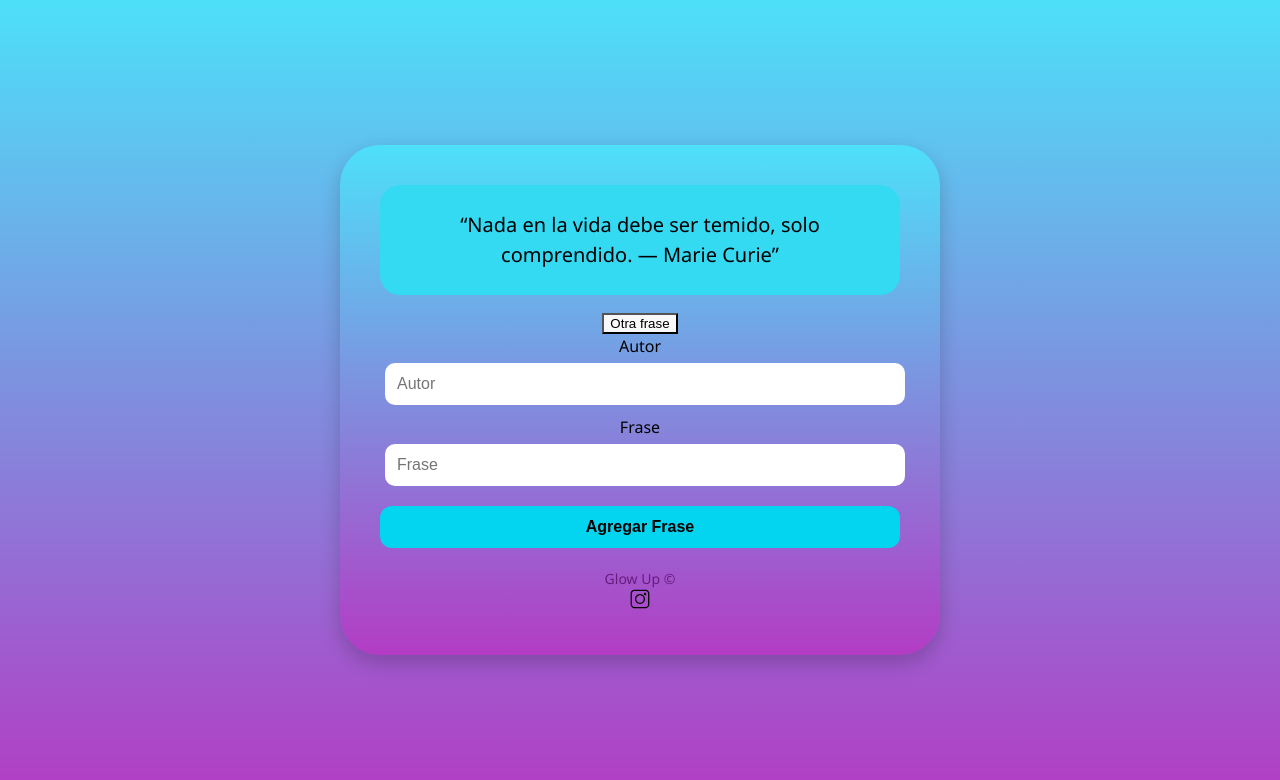
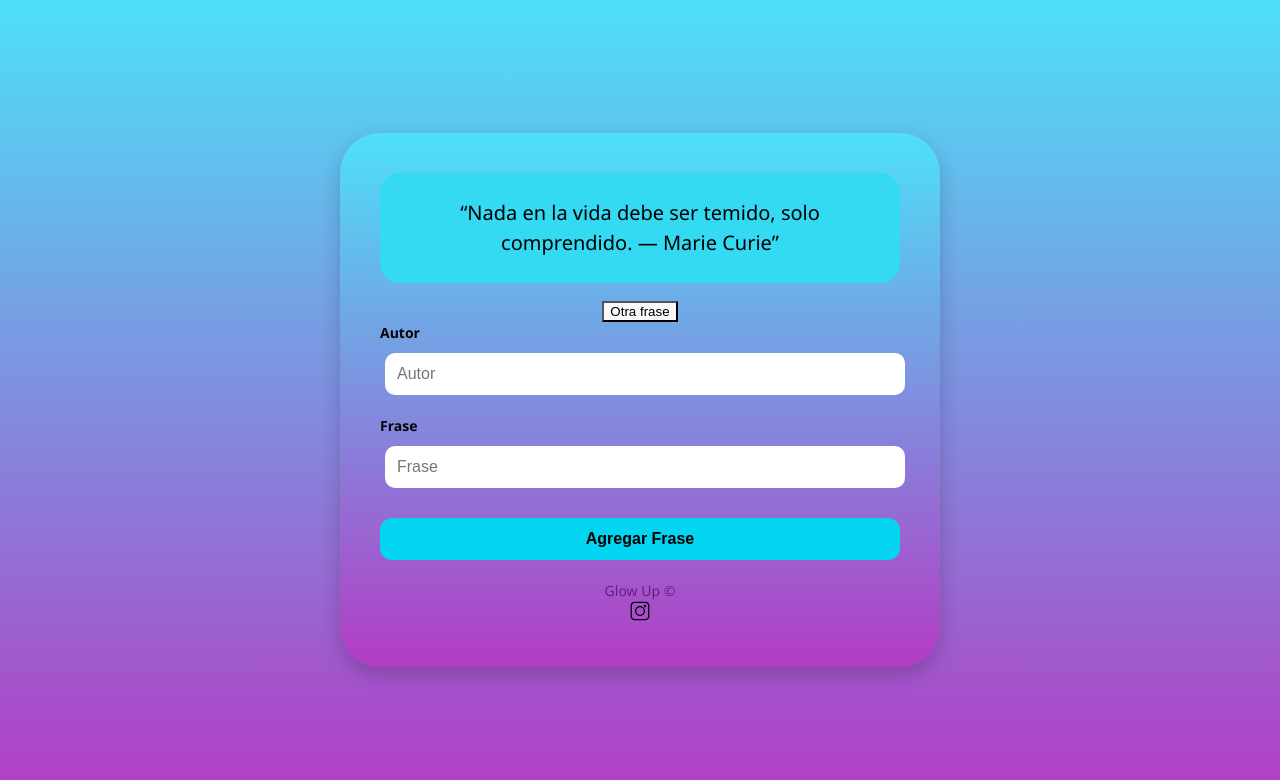
Before and after one commit to sofiatoroviafara01/empowering-phrases, a React (Vite) app: page / in a window 1280 px wide. Shown: the top 780 px of the page. Built offline with nearby package versions, Linux system fonts and the light colour scheme.

Commit message:
Ajustando los labels e inputs en el css

```diff
--- a/src/components/Form/Form.css
+++ b/src/components/Form/Form.css
@@ -151,5 +151,18 @@ li {
   gap: 10px;
 }
 
+.form-group {
+  display: flex;
+  flex-direction: column;
+  text-align: left;
+  margin-bottom: 10px;
+}
+
+label {
+  font-weight: bold;
+  margin-bottom: 5px;
+  color: rgb(5, 5, 5);
+  font-size: 14px;
+}
 
 }
--- a/src/components/Form/Form.jsx
+++ b/src/components/Form/Form.jsx
@@ -120,6 +120,8 @@ if (phrases.length > 0) {
       )}
 
       <form onSubmit={handleSubmit}>
+
+  <div className="form-group">
     <label htmlFor="Autor">Autor</label>
     <input
       type="text"
@@ -130,6 +132,9 @@ if (phrases.length > 0) {
       onChange={(e) => setAuthor(e.target.value)}
       className="form-input"
     />
+  </div>
+
+  <div className="form-group">
     <label htmlFor="Frase">Frase</label>
     <input
       type="text"
@@ -140,9 +145,13 @@ if (phrases.length > 0) {
       onChange={(e) => setPhraseText(e.target.value)}
       className="form-input"
     />
+  </div>
+
   <button type="submit" className="form-button">
     {editingPhraseId ? "Actualizar Frase" : "Agregar Frase"}
   </button>
+
+
       </form>
       <ul>
         {phrases.map((item) => (
```
Also changed, not shown: 1 other file (tests, documents, lock files or other folders). Lines whose indentation alone changed are shown as unchanged.
